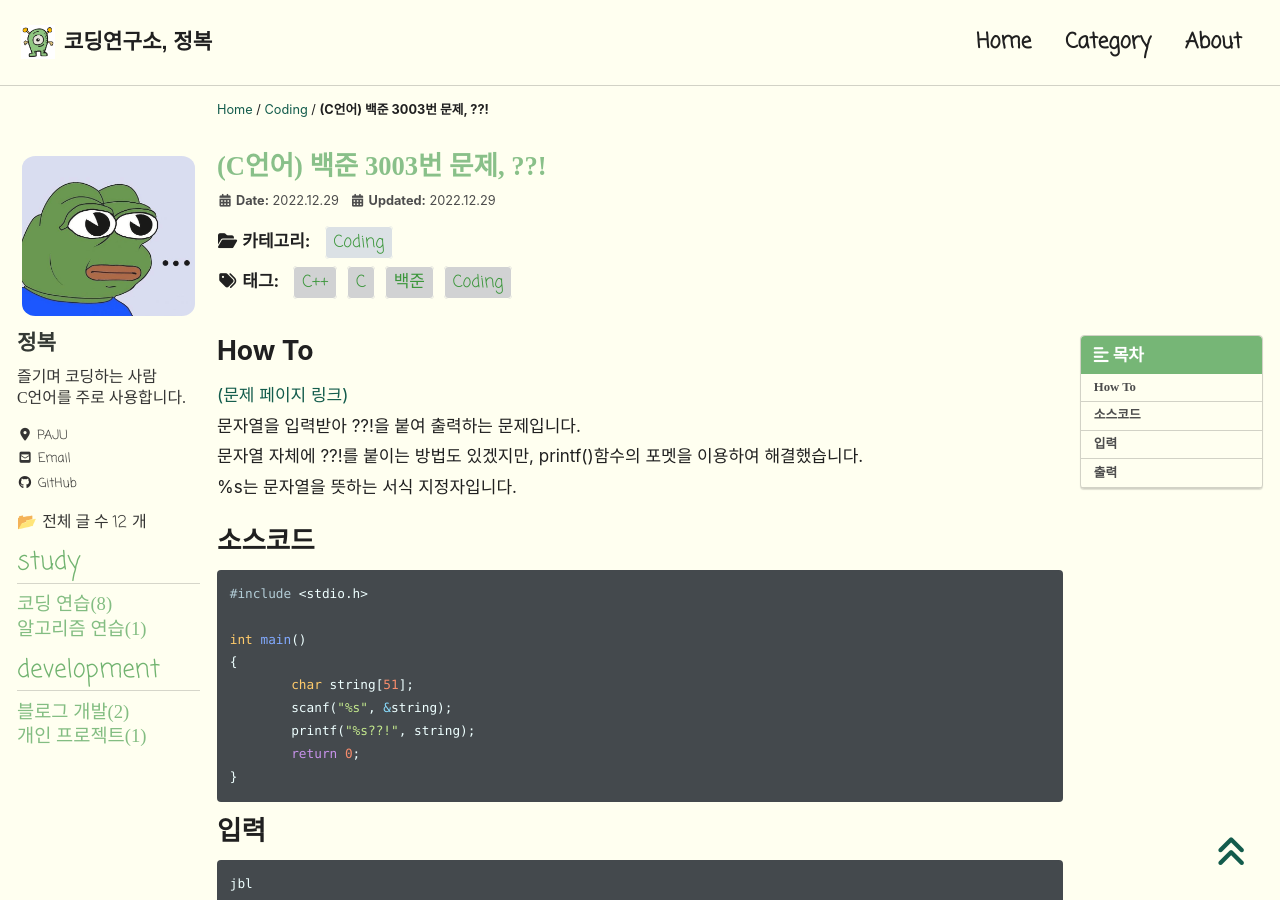
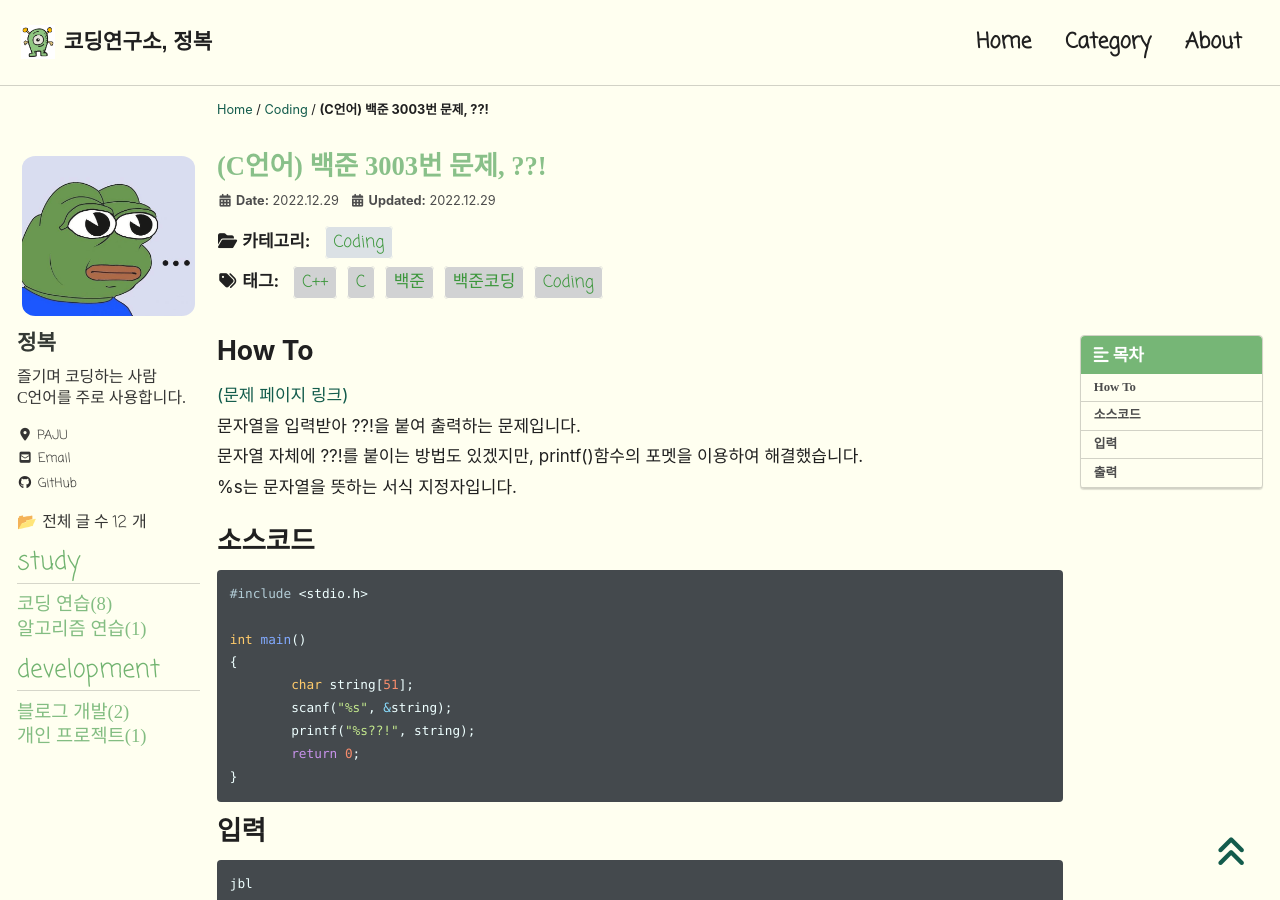
Before and after one commit to JBL28/jbl28.github.io, a Jekyll site: the page built from _posts/Coding/2022-12-29-BJ10926.md, in a window 1280 px wide and 900 px high. Built offline with Jekyll 4.4.1, drawn with Linux system fonts in a browser that asks for light colours; cached includes are drawn as plain includes; nearby versions of some CDN libraries; some web fonts are replaced; comment, search, counter and statistics services are not loaded.

Commit message:
Update 2022-12-29-BJ10926.md

```diff
--- a/_posts/Coding/2022-12-29-BJ10926.md
+++ b/_posts/Coding/2022-12-29-BJ10926.md
@@ -5,7 +5,7 @@ excerpt: "(C언어) 백준 3003번 문제, ??!"
 categories:
   - Coding
 tags:
-  - [Coding, C, C++, 백준,]
+  - [Coding, C, C++, 백준, 백준코딩,]
 
 toc: true
 toc_sticky: true
```
